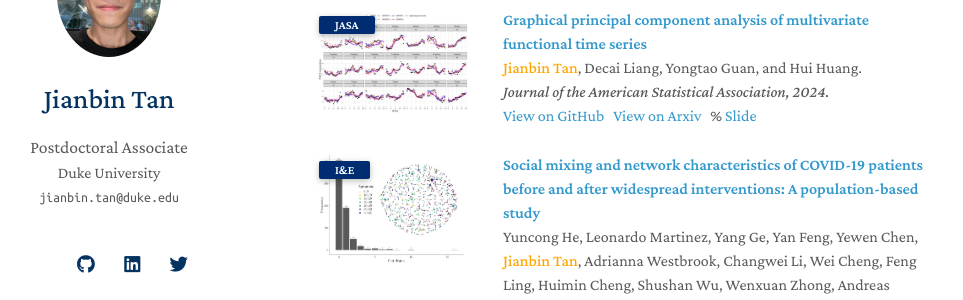
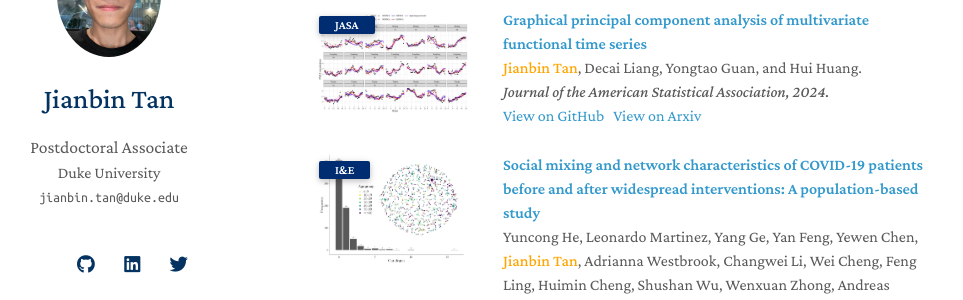
Before and after one commit to Tan-jianbin/Tan-jianbin.github.io, a Jekyll site: the page built from index.md, in a window 1280 px wide and 900 px high, scrolled down 820 px. Shown: the part 153-453 px from the top of the window, without its empty margins (167-1130 px from the left). Built offline with Jekyll 4.4.1, drawn with Linux system fonts in a browser that asks for light colours; nearby versions of some CDN libraries; a style sheet for code colours, icons or effects is not loaded; our own code applies the rules of GitHub Pages for plain Markdown files.

Commit message:
Update publications.md

```diff
--- a/_includes/publications.md
+++ b/_includes/publications.md
@@ -113,7 +113,6 @@
     <div class="github-link">
       <a href="https://github.com/Jianbin-Tan/GFPCA">View on GitHub</a>&nbsp;&nbsp;
       <a href="https://arxiv.org/abs/2401.06990">View on Arxiv</a>&nbsp;&nbsp;
-      % <a href="assets/files/GFPCA_Slides.pdf" target="_blank">Slide</a>
     </div>
   </div>
 </div>
```
